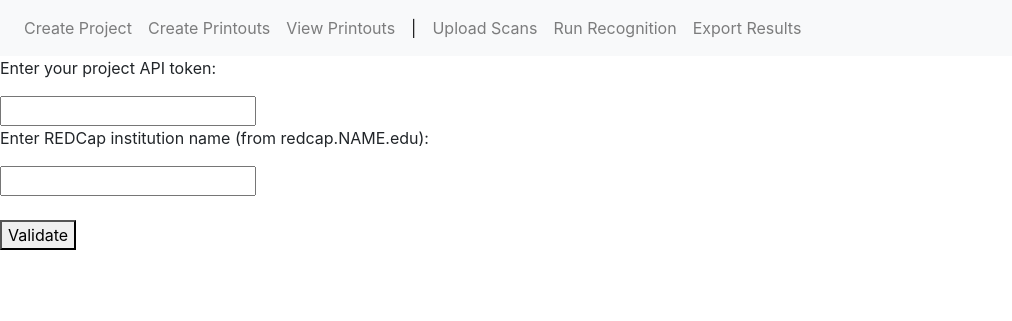
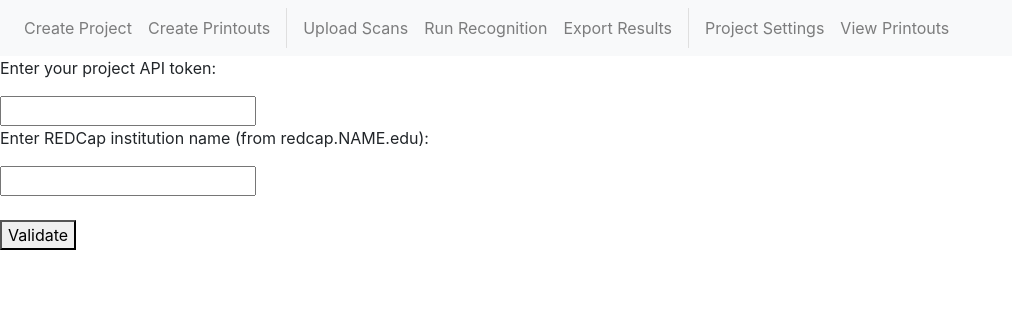
Before and after one commit to vanderbilt-redcap/REDCapOMR, a PHP site: page /forms/create_project.php in a window 1280 px wide. Shown: the top 321 px of the page, without its empty margins (0-1012 px from the left). Run offline with PHP 8.4, Linux system fonts and the light colour scheme; some libraries are stand-ins or nearby versions.

Commit message:
Fixed navbar, added support for dropdown menu, and updated TODO list in README.

```diff
--- a/css/styles.css
+++ b/css/styles.css
@@ -1,3 +1,24 @@
+/* CSS Classes for Navbar */
+
+.border-md-right {
+    border-right: 1px solid rgb(223, 223, 223);
+    padding-right: 8px;
+}
+
+    @media (max-width: 768px) {
+
+    .border-md-right {
+        border-right: none;
+    }
+
+}
+
+.border-md-left {
+    padding-left: 8px;
+}
+
+/* Basic CSS classes for differing forms pages */
+
 .background {
     position: fixed;
     top: 0;
--- a/templates/navbar.php
+++ b/templates/navbar.php
@@ -1,4 +1,8 @@
 <link rel="stylesheet" href="https://maxcdn.bootstrapcdn.com/bootstrap/4.0.0/css/bootstrap.min.css" integrity="sha384-Gn5384xqQ1aoWXA+058RXPxPg6fy4IWvTNh0E263XmFcJlSAwiGgFAW/dAiS6JXm" crossorigin="anonymous">
+<link rel="stylesheet" href="../css/styles.css">
+<script src="https://code.jquery.com/jquery-3.2.1.slim.min.js" integrity="sha384-KJ3o2DKtIkvYIK3UENzmM7KCkRr/rE9/Qpg6aAZGJwFDMVNA/GpGFF93hXpG5KkN" crossorigin="anonymous"></script>
+<script src="https://cdnjs.cloudflare.com/ajax/libs/popper.js/1.11.0/umd/popper.min.js" integrity="sha384-b/U6ypiBEHpOf/4+1nzFpr53nxSS+GLCkfwBdFNTxtclqqenISfwAzpKaMNFNmj4" crossorigin="anonymous"></script>
+<script src="https://maxcdn.bootstrapcdn.com/bootstrap/4.0.0-beta/js/bootstrap.min.js" integrity="sha384-h0AbiXch4ZDo7tp9hKZ4TsHbi047NrKGLO3SEJAg45jXxnGIfYzk4Si90RDIqNm1" crossorigin="anonymous"></script>
 
 <nav class="navbar navbar-expand-lg navbar-light bg-light">
   <button class="navbar-toggler" type="button" data-toggle="collapse" data-target="#navbarNav" aria-controls="navbarNav" aria-expanded="false" aria-label="Toggle navigation">
@@ -9,23 +13,25 @@
       <li class="nav-item">
         <a class="nav-link" href="../forms/create_project.php">Create Project<span class="sr-only">(current)</span></a>
       </li>
-      <li class="nav-item">
+      <li class="nav-item border-md-right">
         <a class="nav-link" href="../forms/create_printouts.php">Create Printouts</a>
       </li>
-      <li>
-        <a class="nav-link" href="#">View Printouts</a>
-      </li>
-      <li class="nav-item active">
-        <a class="nav-link" href="#">|</a>
-      </li>
-      <li class="nav-item">
+      <div class="dropdown-divider"></div>
+      <li class="nav-item border-md-left">
         <a class="nav-link" href="../forms/upload_scans.php">Upload Scans</a>
       </li>
       <li class="nav-item">
         <a class="nav-link" href="../forms/run_recognition.php">Run Recognition</a>
       </li>
+      <li class="nav-item border-md-right">
+        <a class="nav-link" href="../forms/export_results.php">Export Results</a>
+      </li>
+      <div class="dropdown-divider"></div>
+      <li class="nav-item border-md-left">
+        <a class="nav-link" href="#">Project Settings</a>
+      </li>
       <li class="nav-item">
-        <a class="nav-link" href="../forms/export_results.php">Export Results</a>
+        <a class="nav-link" href="#">View Printouts</a>
       </li>
     </ul>
   </div>
```
Also changed, not shown: README.md.
